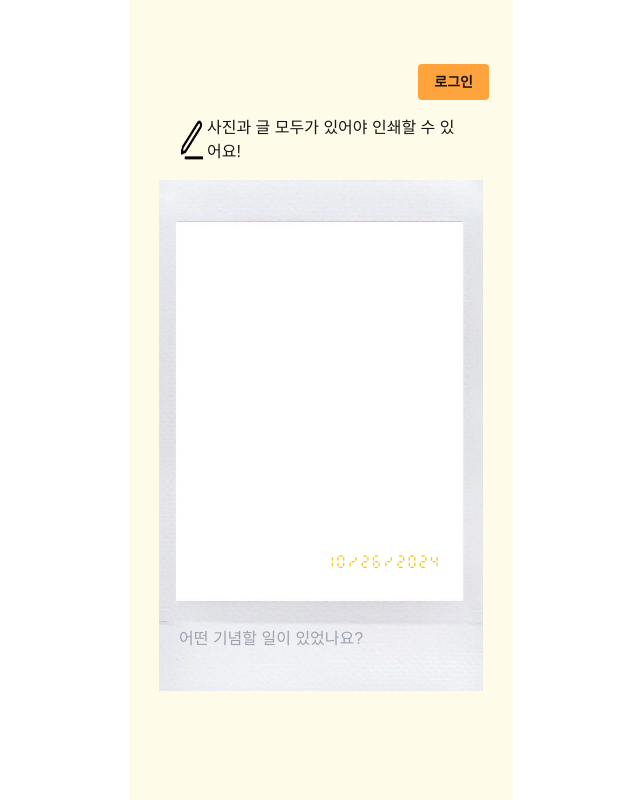
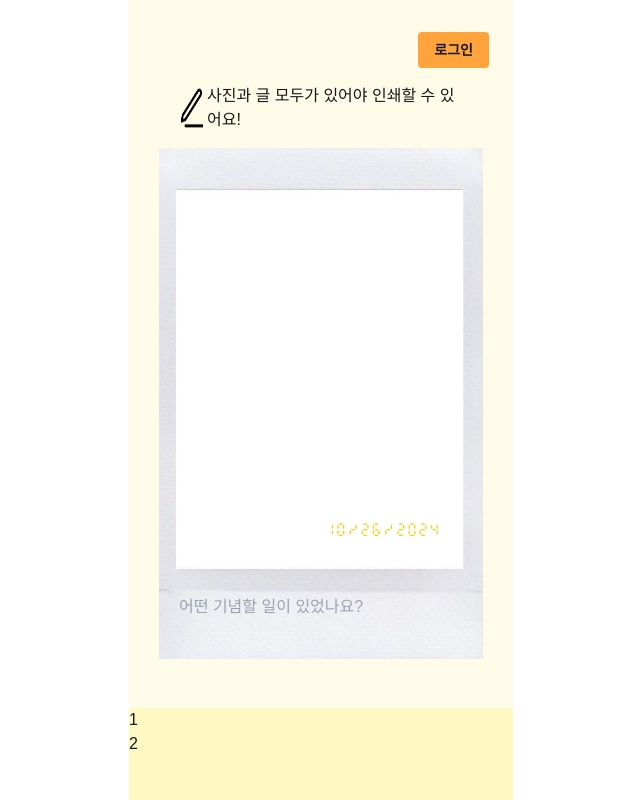
Before and after one commit to biyamn/polaroid, a Next.js app: page / in a window 1280 px wide. Shown: the whole page, without its empty margins (319-959 px from the left). Built offline with nearby package versions, Linux system fonts and the light colour scheme; no server answers; a web font is replaced by a local one.

Commit message:
feat: bottomNavigation 추가

```diff
--- a/src/app/api/satori/route.tsx
+++ b/src/app/api/satori/route.tsx
@@ -101,7 +101,7 @@ export async function GET(req: Request) {
                 display: 'flex',
                 width: '100%',
                 padding: '8px',
-                zIndex: 50,
+                zIndex: 40,
                 backgroundColor: 'transparent',
                 resize: 'none',
                 fontSize: '34px',
--- /dev/null
+++ b/src/app/components/BottomNavigation.tsx
@@ -0,0 +1,10 @@
+const BottomNavigation = () => {
+  return (
+    <nav className="h-24 w-full mx-auto z-50 bg-yellow-100">
+      <div>1</div>
+      <div>2</div>
+    </nav>
+  );
+};
+
+export default BottomNavigation;
--- a/src/app/page.tsx
+++ b/src/app/page.tsx
@@ -5,6 +5,7 @@ import PrintAndEditBar from '@/app/components/PrintAndEditBar';
 import RemoveAndConfirmBar from '@/app/components/RemoveAndConfirmBar';
 import Polaroid from '@/app/components/Polaroid';
 import LoginBar from './components/LoginBar';
+import BottomNavigation from './components/BottomNavigation';
 
 export default function Home() {
   const [isEditing, setIsEditing] = useState<boolean>(false);
@@ -16,7 +17,8 @@ export default function Home() {
   const [date, setDate] = useState(new Date());
 
   return (
-    <div className="h-dvh bg-yellow-50 p-6 pt-16 overflow-y-hidden">
+    <div className="h-dvh flex flex-col">
+      <div className="bg-yellow-50 p-6 pt-8 overflow-y-hidden">
         <LoginBar />
         {!isEditing ? (
           <PrintAndEditBar
@@ -49,5 +51,7 @@ export default function Home() {
           setDate={setDate}
         />
       </div>
+      <BottomNavigation />
+    </div>
   );
 }
```
Lines whose indentation alone changed are shown as unchanged.
